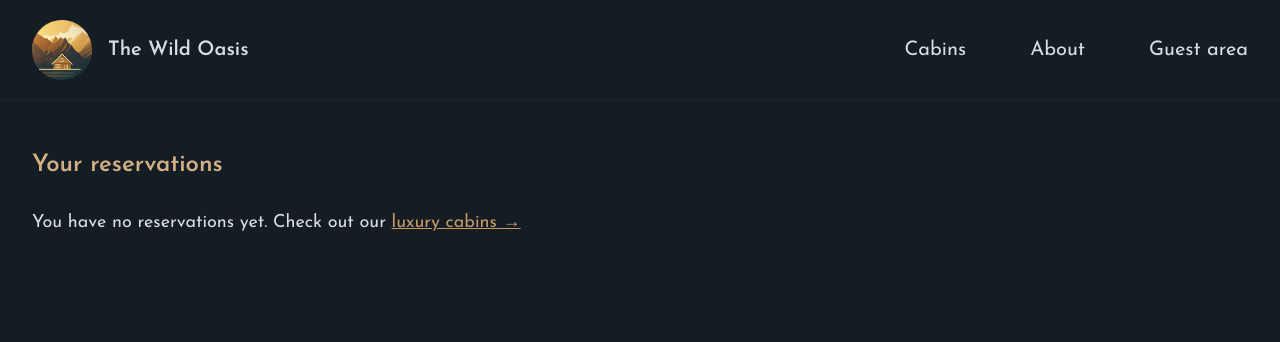
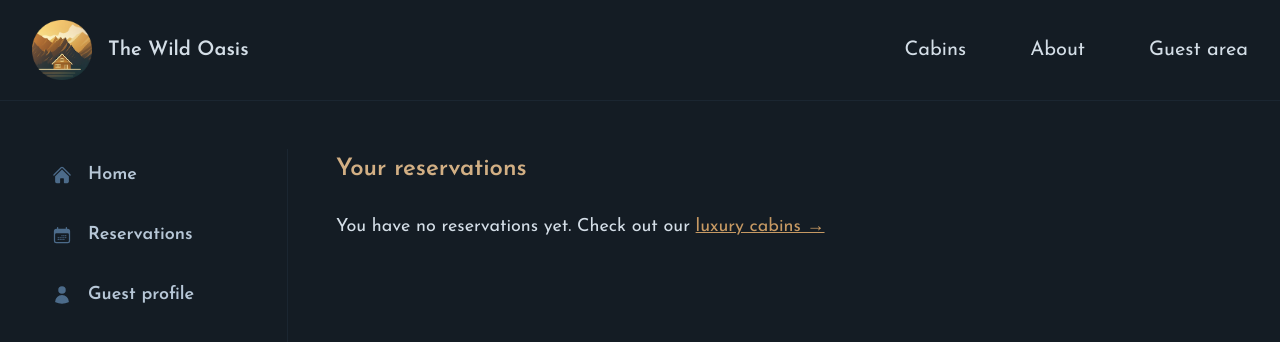
Before and after one commit to ashutosh-mishra-dev/learn-next.js-with-project-wild-osis-website-, a Next.js app: page /account/reservations in a window 1280 px wide. Shown: the top 342 px of the page. Built offline with nearby package versions, Linux system fonts and the light colour scheme.

Commit message:
Section 33 : Starting to Build the Wild Osis Website : (final section) Adding Nested Layout

```diff
--- /dev/null
+++ b/src/app/_component/SideNavigation.js
@@ -0,0 +1,50 @@
+import {
+  CalendarDaysIcon,
+  HomeIcon,
+  UserIcon,
+} from "@heroicons/react/24/solid";
+import SignOutButton from "../../../starter/components/SignOutButton";
+import Link from "next/link";
+
+const navLinks = [
+  {
+    name: "Home",
+    href: "/account",
+    icon: <HomeIcon className="h-5 w-5 text-primary-600" />,
+  },
+  {
+    name: "Reservations",
+    href: "/account/reservations",
+    icon: <CalendarDaysIcon className="h-5 w-5 text-primary-600" />,
+  },
+  {
+    name: "Guest profile",
+    href: "/account/profile",
+    icon: <UserIcon className="h-5 w-5 text-primary-600" />,
+  },
+];
+
+function SideNavigation() {
+  return (
+    <nav className="border-r border-primary-900">
+      <ul className="flex flex-col gap-2 h-full text-lg">
+        {navLinks.map((link) => (
+          <li key={link.name}>
+            <Link
+              className={`py-3 px-5 hover:bg-primary-900 hover:text-primary-100 transition-colors flex items-center gap-4 font-semibold text-primary-200`}
+              href={link.href}>
+              {link.icon}
+              <span>{link.name}</span>
+            </Link>
+          </li>
+        ))}
+
+        <li className="mt-auto">
+          <SignOutButton />
+        </li>
+      </ul>
+    </nav>
+  );
+}
+
+export default SideNavigation;
--- /dev/null
+++ b/src/app/account/layout.js
@@ -0,0 +1,10 @@
+import SideNavigation from "@/app/_component/SideNavigation";
+
+export default function Layout({ children }) {
+  return (
+    <div className="grid grid-cols-[16rem_1fr] h-full gap-12">
+      <SideNavigation />
+      <div className="py-1">{children}</div>
+    </div>
+  );
+}
--- a/src/app/account/profile/page.js
+++ b/src/app/account/profile/page.js
@@ -1,5 +1,6 @@
 import SelectCountry from "@/app/_component/SelectCountry";
 
+export const metadata = { title: "Update Profile" };
 export default function Page() {
   // CHANGE
   const countryFlag = "pt.jpg";
--- a/src/app/account/reservations/page.js
+++ b/src/app/account/reservations/page.js
@@ -1,4 +1,6 @@
 import ReservationCard from "@/app/_component/ReservationCard";
+
+export const metadata = { title: "Reservations" };
 
 export default function Page() {
   // CHANGE
--- a/src/app/layout.js
+++ b/src/app/layout.js
@@ -22,8 +22,8 @@
       <body
         className={`${josefin.className} antialiased bg-primary-950 text-primary-100 min-h-screen flex flex-col`}>
         <Header />
-        <div className="flex-1 px-8 py-12">
-          <main className="max-w-7xl mx-auto">{children}</main>
+        <div className="flex-1 px-8 py-12 grid">
+          <main className="max-w-7xl mx-auto w-full">{children}</main>
         </div>
       </body>
     </html>
```
Also changed, not shown: githubData/githubRelated.txt.
